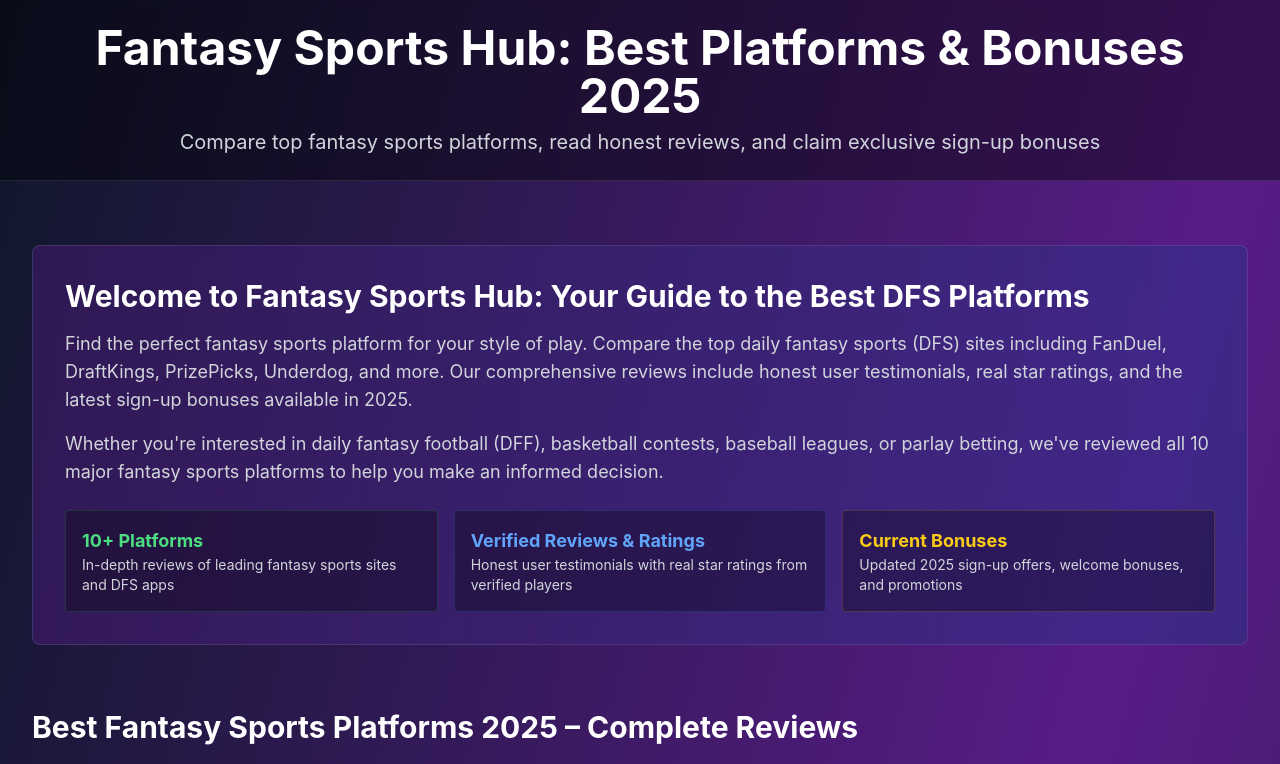
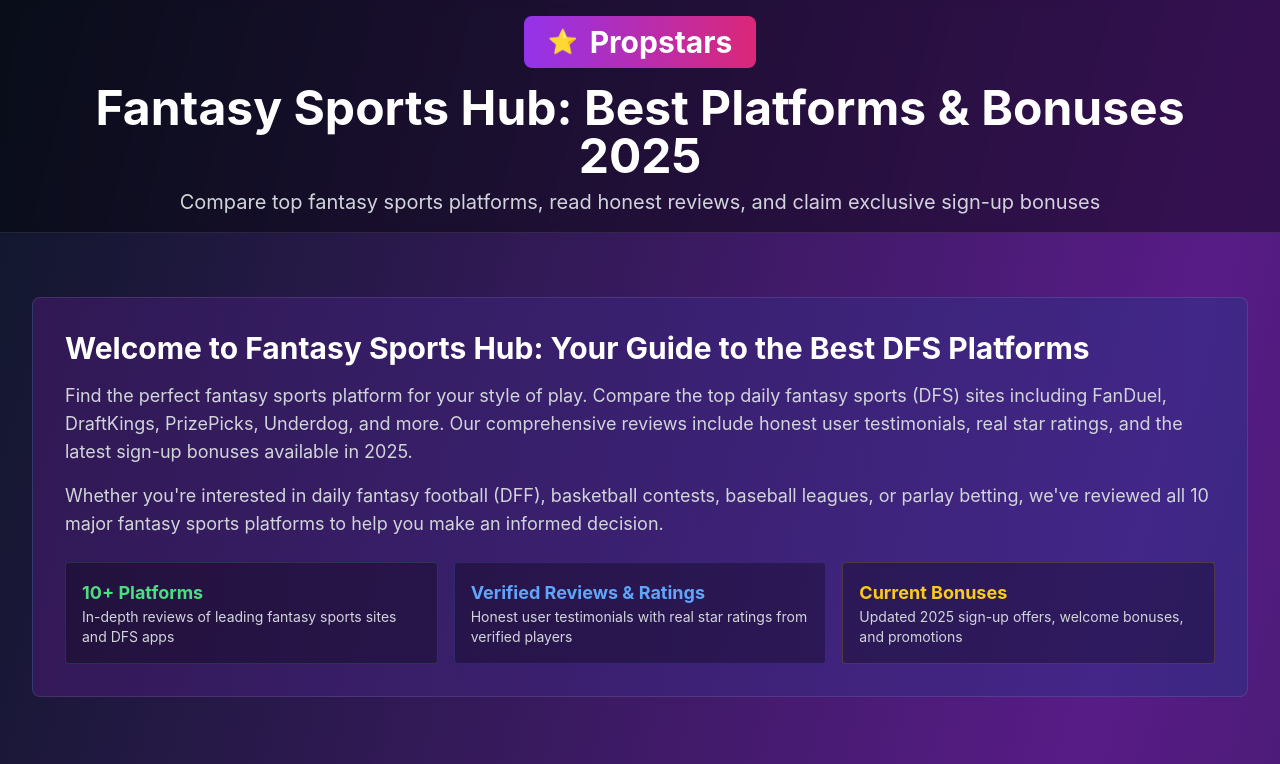
Before and after one commit to JasonCodez/fantasy-sports-affiliate, a Next.js app: page / in a window 1280 px wide. Shown: the top 764 px of the page. Built offline with nearby package versions, Linux system fonts and the light colour scheme.

Commit message:
Add Propstars logo to header

```diff
--- a/app/page.js
+++ b/app/page.js
@@ -69,11 +69,20 @@
     <main className="min-h-screen bg-gradient-to-br from-slate-900 via-purple-900 to-slate-900">
       {/* Header */}
       <header className="bg-black/40 backdrop-blur-sm border-b border-white/10 sticky top-0 z-50">
-        <div className="max-w-7xl mx-auto px-4 sm:px-6 lg:px-8 py-6">
+        <div className="max-w-7xl mx-auto px-4 sm:px-6 lg:px-8 py-4">
+          {/* Logo Section */}
+          <div className="flex items-center justify-center mb-4">
+            <div className="flex items-center gap-3 bg-gradient-to-r from-purple-600 to-pink-600 px-6 py-2 rounded-lg">
+              <span className="text-2xl">⭐</span>
+              <h1 className="text-3xl font-bold text-white">Propstars</h1>
+            </div>
+          </div>
+
+          {/* Main Title and Description */}
           <div className="text-center">
-            <h1 className="text-4xl md:text-5xl font-bold text-white mb-2">
+            <h2 className="text-4xl md:text-5xl font-bold text-white mb-2">
               Fantasy Sports Hub: Best Platforms & Bonuses 2025
-            </h1>
+            </h2>
             <p className="text-xl text-gray-300">
               Compare top fantasy sports platforms, read honest reviews, and claim exclusive sign-up bonuses
             </p>
```
Also changed, not shown: 2 other files (tests, documents, lock files or other folders).
